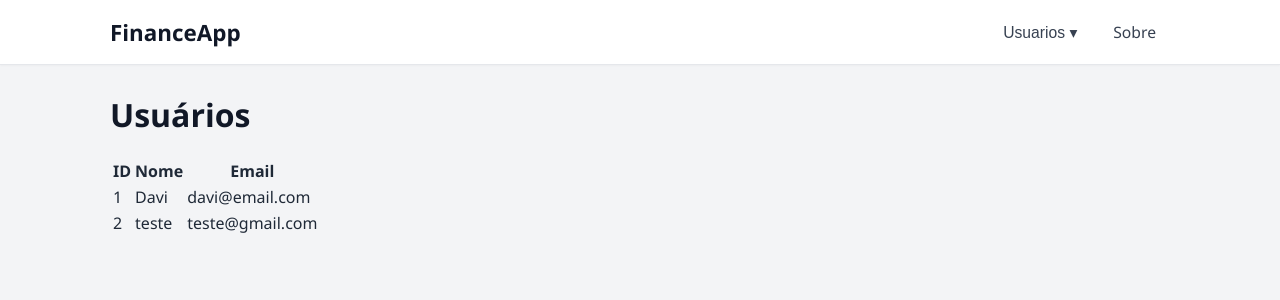
After one commit to GabrielSeloDev/ProjetoSistemaFinanceiro, a Flask app: template financeapp/src/finance/templates/usuarios/listar.html in a window 1280 px wide. The commit adds this page. Shown: the top 300 px of the page. Run offline with Flask 3, Linux system fonts and the light colour scheme; the template is opened without the code that fills it: values that come from a table or form of the project are taken from there, others are empty.

Commit message:
finalizado listagem usuario

```diff
--- a/financeapp/src/finance/blueprints/usuarios/routes.py
+++ b/financeapp/src/finance/blueprints/usuarios/routes.py
@@ -8,10 +8,7 @@ from flask import Blueprint, render_template, request, jsonify
 @bp.route('/', methods=['GET'])
 def listar_usuarios():
     usuarios = Usuario.query.all()
-    # Se você estiver usando templates HTML:
-    #return render_template('usuarios.html', usuarios=usuarios)
-    # Se for apenas API:
-    return jsonify([{"id": u.id, "nome": u.nome} for u in usuarios]), 200
+    return render_template('usuarios/listar.html', usuarios=usuarios)
 
 @bp.get('/novo')
 def criar_usuario():
--- a/financeapp/src/finance/templates/base.html
+++ b/financeapp/src/finance/templates/base.html
@@ -187,6 +187,7 @@
                     <button class="dropbtn">Usuarios ▾</button>
                     <div class="dropdown-content">
                         <a href="{{ url_for('usuario.criar_usuario') }}">Criar usuário</a>
+                        <a href="{{ url_for('usuario.listar_usuarios') }}">Listar usuário</a>
                     </div>
                 </div>
 
--- /dev/null
+++ b/financeapp/src/finance/templates/usuarios/listar.html
@@ -0,0 +1,23 @@
+{% extends "base.html" %}
+{% block title %}Usuários{% endblock %}
+
+{% block content %}
+  <h1>Usuários</h1>
+
+  <table class="table">
+    <thead>
+      <tr>
+        <th>ID</th><th>Nome</th><th>Email</th>
+      </tr>
+    </thead>
+    <tbody>
+      {% for u in usuarios %}
+      <tr>
+        <td>{{ u.id }}</td>
+        <td>{{ u.nome }}</td>
+        <td>{{ u.email }}</td>
+      </tr>
+      {% endfor %}
+    </tbody>
+  </table>
+{% endblock %}
```
